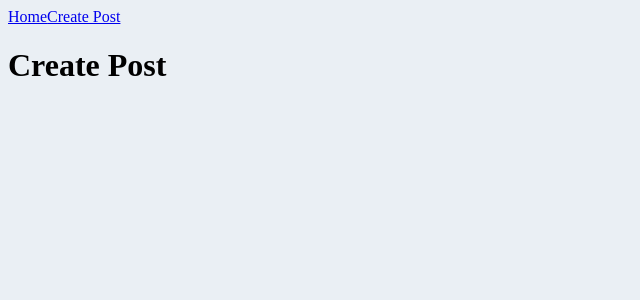
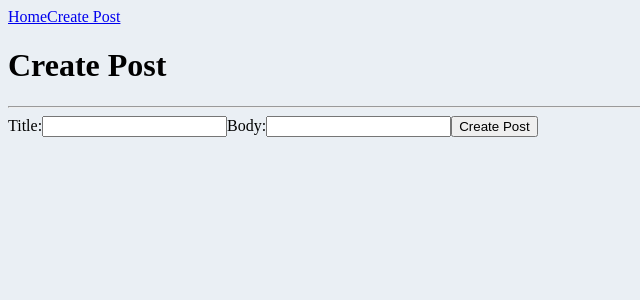
Before and after one commit to WondrousSquirrel/develops-today, a React app: page /create in a window 1280 px wide. Shown: the top 300 px of the page, without its empty margins (0-640 px from the left). Built offline with nearby package versions, Linux system fonts and the light colour scheme.

Commit message:
now user can craete post

```diff
--- a/src/Containers/CreatePost.jsx
+++ b/src/Containers/CreatePost.jsx
@@ -1,7 +1,49 @@
-import React from "react";
+import React, { useState, useEffect } from "react";
+import PropTypes from "prop-types";
+import { connect } from "react-redux";
+import uid from "uid";
+
+import { createPost } from "../actions/postActions";
 
 const CreatePost = props => {
-  return <h1>Create Post</h1>;
+  const [state, setState] = useState({ title: "", body: "" });
+
+  const handleChange = event => {
+    const { name, value } = event.target;
+    setState(prevState => ({
+      ...prevState,
+      [name]: value
+    }));
+  };
+
+  const handleClick = () => {
+    const post = {
+      id: uid(),
+      title: state.title,
+      body: state.body
+    };
+    console.log(post);
+    props.createPost(post);
+  };
+
+  return (
+    <>
+      <h1>Create Post</h1>
+      <hr />
+      <label>
+        Title:
+        <input type="text" name="title" onChange={e => handleChange(e)} />
+      </label>
+      <label>
+        Body:
+        <input type="text" name="body" onChange={e => handleChange(e)} />
+      </label>
+      <button onClick={handleClick}>Create Post</button>
+    </>
+  );
 };
 
-export default CreatePost;
+export default connect(
+  null,
+  { createPost }
+)(CreatePost);
--- a/src/actions/postActions.js
+++ b/src/actions/postActions.js
@@ -1,4 +1,9 @@
-import { RETRIEVE_POSTS, RETRIEVE_POST, ADD_COMMENT } from "./types";
+import {
+  RETRIEVE_POSTS,
+  RETRIEVE_POST,
+  CREATE_POST,
+  ADD_COMMENT
+} from "./types";
 import Axios from "axios";
 
 const retrievePosts = posts => ({
@@ -9,6 +14,10 @@ const retrievePosts = posts => ({
 const retrievePost = post => ({
   type: RETRIEVE_POST,
   payload: post
+});
+
+const _createPost = () => ({
+  type: CREATE_POST
 });
 
 const _addComment = comment => ({
@@ -30,6 +39,12 @@ export const getPost = id => dispatch => {
     .catch(err => console.error(err.message));
 };
 
+export const createPost = post => dispatch => {
+  Axios.post("https://simple-blog-api.crew.red/posts", post)
+    .then(() => dispatch(_createPost()))
+    .catch(err => console.error(err.message));
+};
+
 export const addComment = comment => dispatch => {
   Axios.post("https://simple-blog-api.crew.red/comments", comment)
     .then(response => dispatch(_addComment(response.data)))
--- a/src/actions/types.js
+++ b/src/actions/types.js
@@ -1,3 +1,5 @@
 export const RETRIEVE_POSTS = "RETRIEVE_POSTS";
 export const RETRIEVE_POST = "RETRIEVE_POST";
+export const CREATE_POST = "CREATE_POST";
+
 export const ADD_COMMENT = "ADD_COMMENT";
```
Also changed, not shown: src/reducers/postReducer.js (+6 -1 lines).
